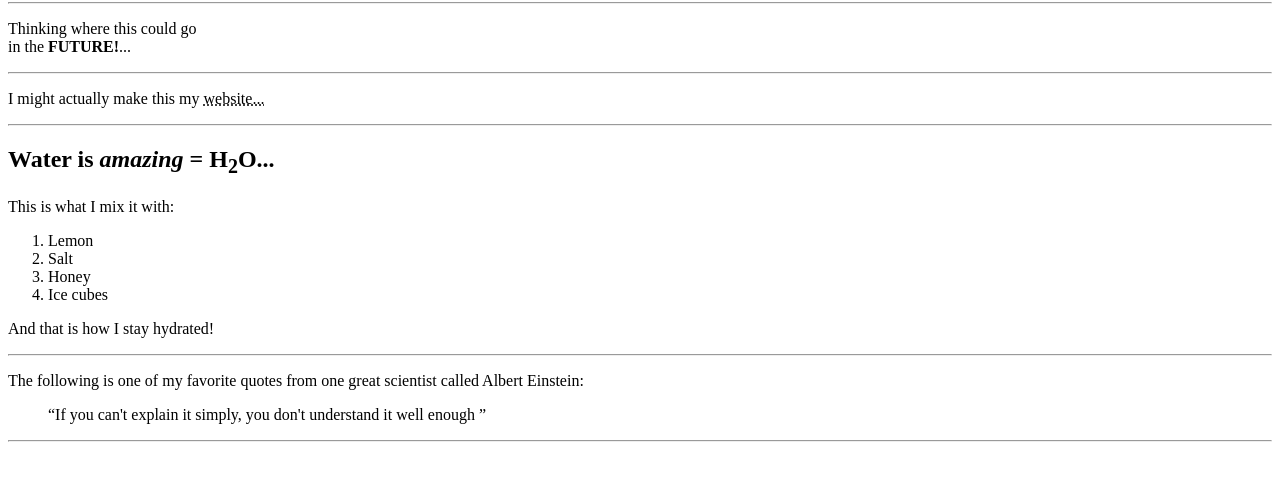
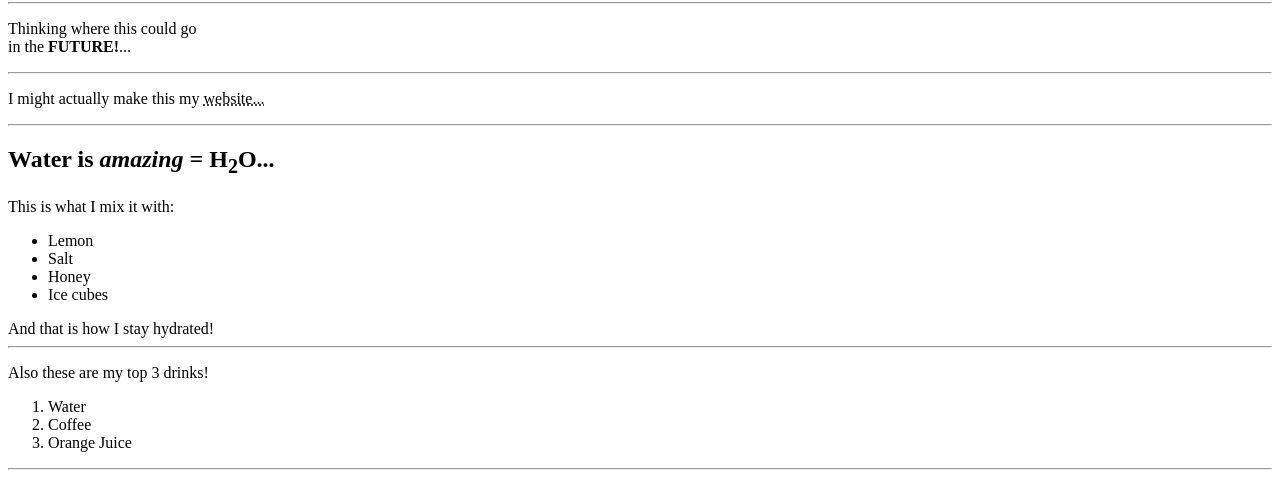
Before and after one commit to edimou2023/Emmanouil_Dimou, a plain HTML site: page index.html in a window 1280 px wide. Shown: the part 71-554 px from the top of the page. Drawn offline with Linux system fonts and the light colour scheme.

Commit message:
Update index.html

```diff
--- a/index.html
+++ b/index.html
@@ -13,10 +13,14 @@
   <hr/>
 <h2> Water is <i>amazing</i> = H<sub>2</sub>O... </h2>
 <p> This is what I mix it with:
-  <ol> <li>Lemon</li> <li>Salt</li> <li>Honey</li> <li>Ice cubes</li>
-  </ol>
+  <ul> <li>Lemon</li> <li>Salt</li> <li>Honey</li> <li>Ice cubes</li>
+  </ul>
  And that is how I stay hydrated!
+   <hr/>
 </p>
+  <p>Also these are my top 3 drinks!
+    <ol> <li>Water</li> <li>Coffee</li> <li>Orange Juice</li>
+  </ol> </p>
   <hr/> <p> The following is one of my favorite quotes from one great scientist called Albert Einstein:
 <blockquote> <q>If you can't explain it simply, you don't understand it well enough </q> </blockquote>
 </p>
```
